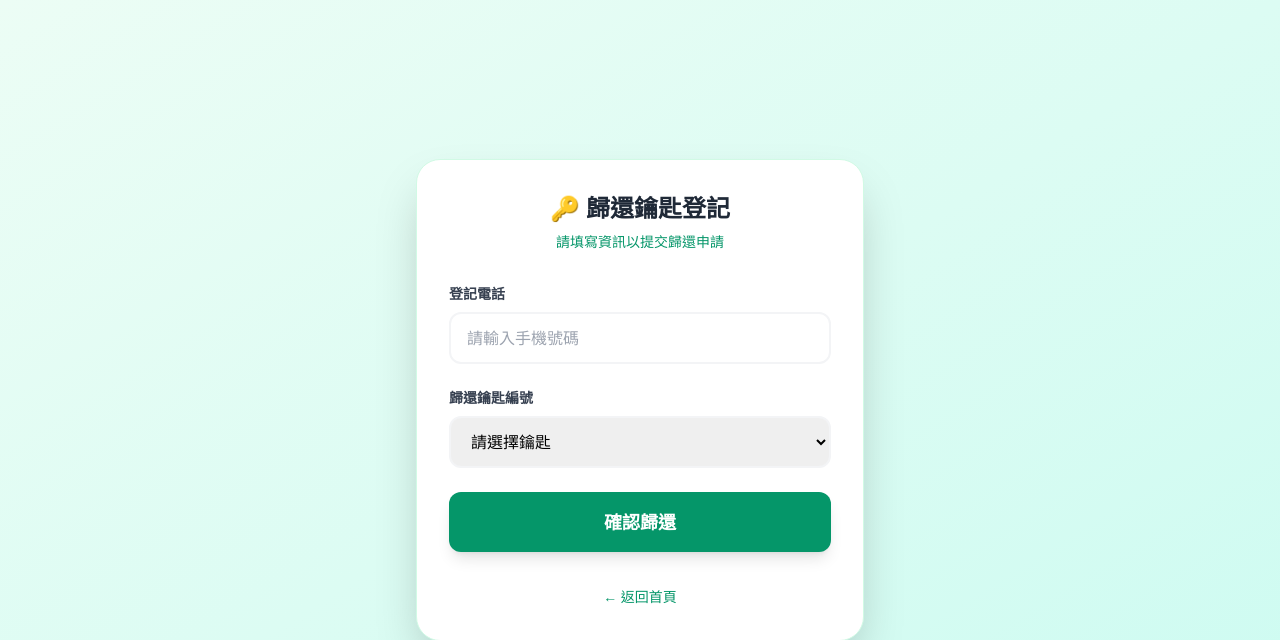
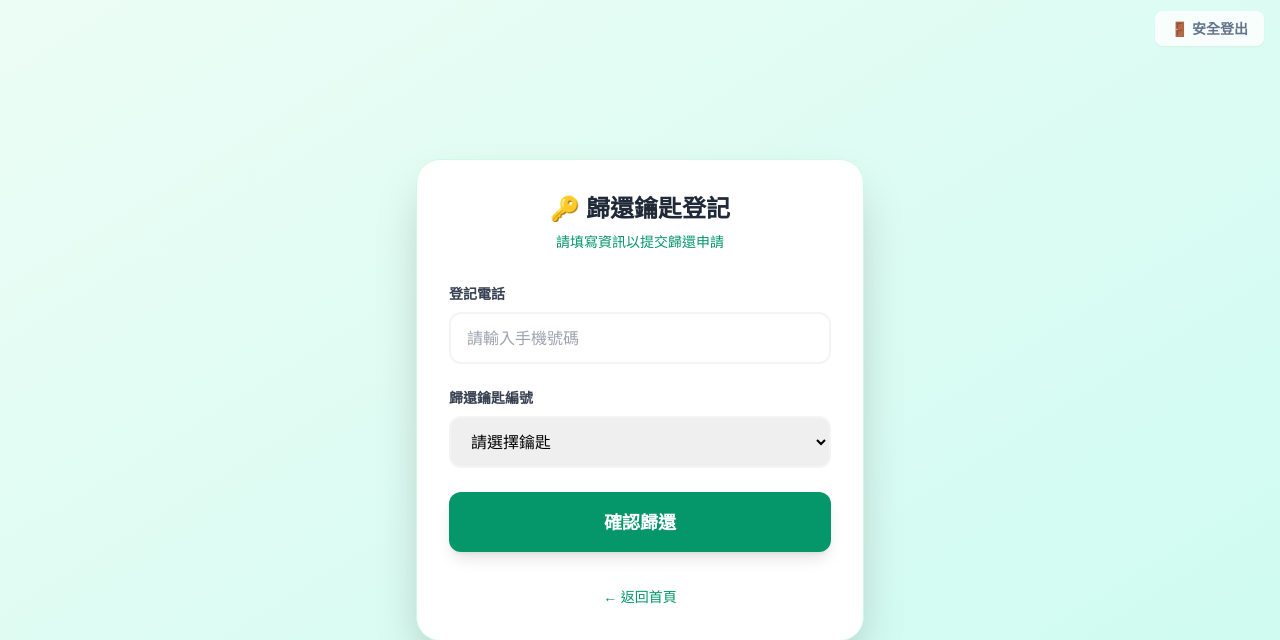
Before and after one commit to Na2CO32/KEYs, a FastAPI app: template templates/return.html in a window 1280 px wide. Shown: the top 640 px of the page. Run offline with FastAPI, Linux system fonts and the light colour scheme; the template is opened without the code that fills it, so the values that code supplies are empty; some libraries are stand-ins or nearby versions.

Commit message:
Update return.html

```diff
--- a/templates/return.html
+++ b/templates/return.html
@@ -8,6 +8,13 @@
     <script src="https://cdn.jsdelivr.net/npm/sweetalert2@11"></script>
 </head>
 <body class="bg-gradient-to-br from-emerald-50 to-teal-100 flex items-center justify-center min-h-screen p-4">
+
+    <div class="absolute top-4 right-4">
+        <a href="/logout" class="bg-white/80 hover:bg-red-50 text-slate-500 hover:text-red-600 px-4 py-2 rounded-lg text-sm font-bold shadow-sm transition">
+            🚪 安全登出
+        </a>
+    </div>
+
     <div class="bg-white p-8 rounded-3xl shadow-2xl w-full max-w-md border border-emerald-100">
         <div class="text-center mb-8">
             <h2 class="text-2xl font-extrabold text-gray-800">🔑 歸還鑰匙登記</h2>
@@ -96,4 +103,5 @@
         };
     </script>
 </body>
+
 </html>
```
